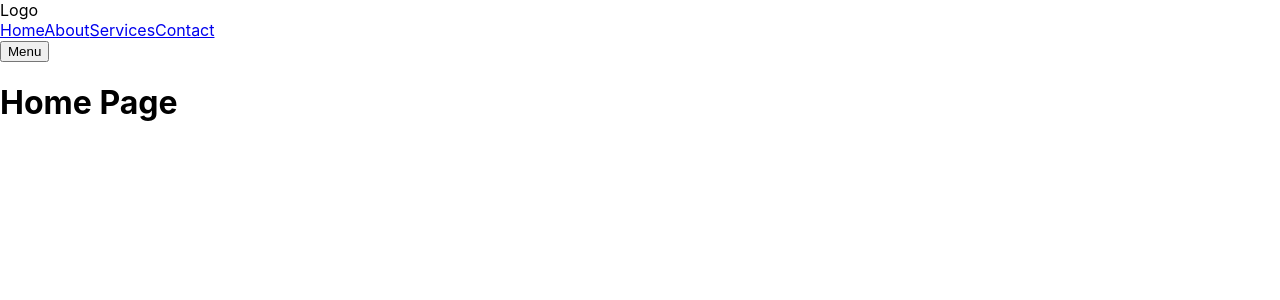
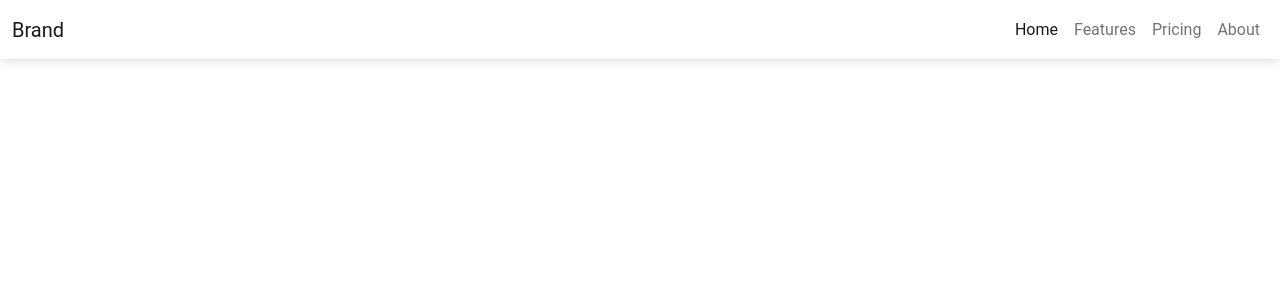
Before and after one commit to glenyoo/dbshack, a React (Create React App) app in the folder frontend/: page / in a window 1280 px wide. Shown: the top 300 px of the page. Built offline with nearby package versions, Linux system fonts and the light colour scheme.

Commit message:
mdb start

```diff
--- a/frontend/package.json
+++ b/frontend/package.json
@@ -4,8 +4,9 @@
   "private": true,
   "dependencies": {
     "cra-template": "1.2.0",
-    "react": "^19.0.0",
-    "react-dom": "^19.0.0",
+    "mdb-react-ui-kit": "^9.0.0",
+    "react": "^18.3.1",
+    "react-dom": "^18.3.1",
     "react-router-dom": "^7.1.1",
     "react-scripts": "5.0.1"
   },
--- a/frontend/src/App.js
+++ b/frontend/src/App.js
@@ -1,27 +1,19 @@
+// src/App.js
+import { BrowserRouter as Router, Route, Routes } from 'react-router-dom'; // Remove if not using React Router
+import 'mdb-react-ui-kit/dist/css/mdb.min.css'
+
 // src/App.js
 import React from 'react';
-import Navbar from './Navbar';
-import { BrowserRouter as Router, Route, Routes } from 'react-router-dom'; // Remove if not using React Router
+import AppNavbar from './components/Navbar';
+import 'mdb-react-ui-kit/dist/css/mdb.min.css'
 
 function App() {
   return (
-    <Router> {/* Remove <Router> and related components if not using React Router */}
-      <div>
-        <Navbar />
-        <Routes> {/* Replace <Routes> with your components if not using React Router */}
-          <Route path="/" element={<Home />} />
-          <Route path="/about" element={<About />} />
-          <Route path="/services" element={<Services />} />
-          <Route path="/contact" element={<Contact />} />
-        </Routes>
-      </div>
-    </Router>
+    <div>
+      <AppNavbar />
+      {/* Other components */}
+    </div>
   );
 }
 
-function Home() { return <h1>Home Page</h1>; }
-function About() { return <h1>About Page</h1>; }
-function Services() { return <h1>Services Page</h1>; }
-function Contact() { return <h1>Contact Page</h1>; }
-
 export default App;
--- /dev/null
+++ b/frontend/src/components/Navbar.js
@@ -0,0 +1,44 @@
+// src/components/Navbar.js
+import React from 'react';
+import {
+  MDBNavbar, MDBContainer, MDBNavbarBrand, MDBNavbarToggler, MDBIcon,
+  MDBNavbarNav, MDBNavbarItem, MDBNavbarLink, MDBCollapse
+} from 'mdb-react-ui-kit';
+
+export default function AppNavbar() {
+  const [showNavRight, setShowNavRight] = React.useState(false);
+
+  return (
+    <MDBNavbar expand='lg' light bgColor='white'>
+      <MDBContainer fluid>
+        <MDBNavbarBrand href='#'>Brand</MDBNavbarBrand>
+        <MDBNavbarToggler
+          type='button'
+          aria-expanded='false'
+          aria-label='Toggle navigation'
+          onClick={() => setShowNavRight(!showNavRight)}
+        >
+          <MDBIcon icon='bars' fas />
+        </MDBNavbarToggler>
+        <MDBCollapse navbar show={showNavRight}>
+          <MDBNavbarNav right fullWidth={false} className='mb-2 mb-lg-0'>
+            <MDBNavbarItem>
+              <MDBNavbarLink active aria-current='page' href='#'>
+                Home
+              </MDBNavbarLink>
+            </MDBNavbarItem>
+            <MDBNavbarItem>
+              <MDBNavbarLink href='#'>Features</MDBNavbarLink>
+            </MDBNavbarItem>
+            <MDBNavbarItem>
+              <MDBNavbarLink href='#'>Pricing</MDBNavbarLink>
+            </MDBNavbarItem>
+            <MDBNavbarItem>
+              <MDBNavbarLink href='#'>About</MDBNavbarLink>
+            </MDBNavbarItem>
+          </MDBNavbarNav>
+        </MDBCollapse>
+      </MDBContainer>
+    </MDBNavbar>
+  );
+}
```
Also changed, not shown: 1 other file (tests, documents, lock files or other folders).
